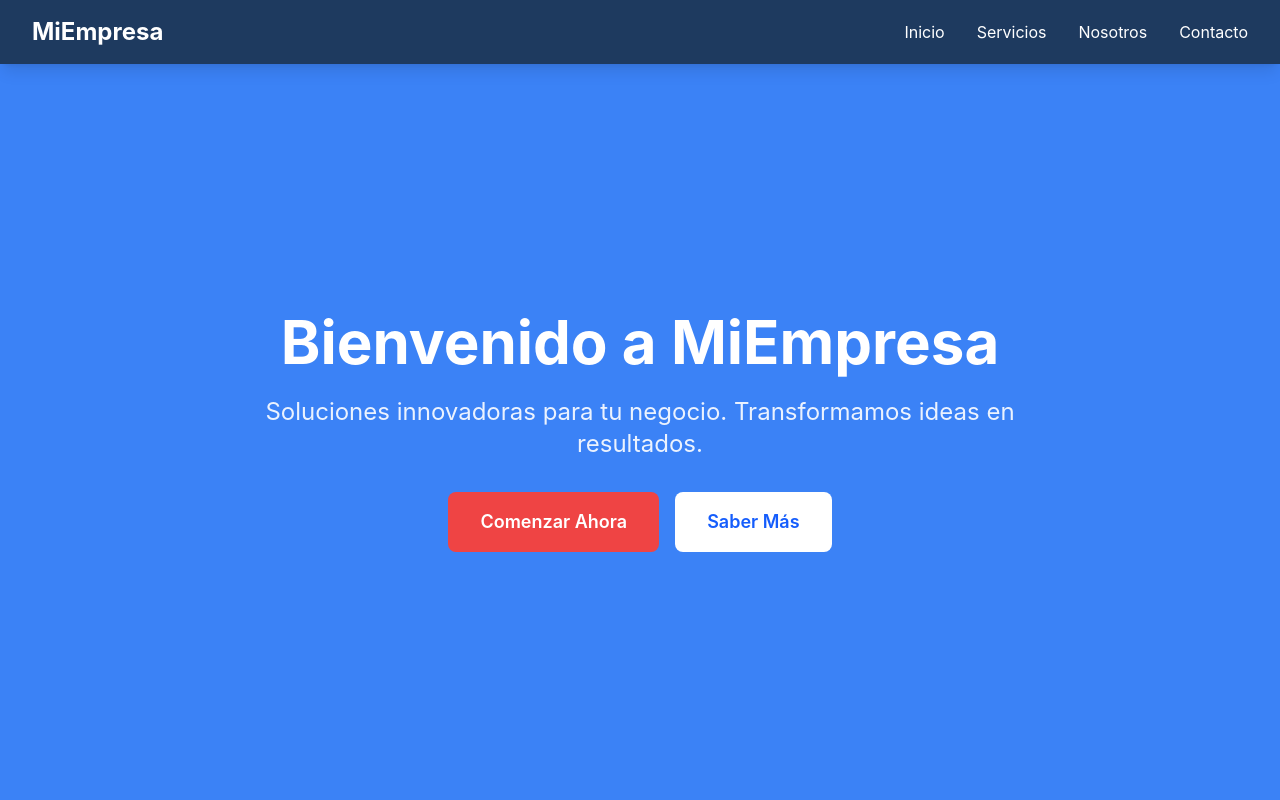
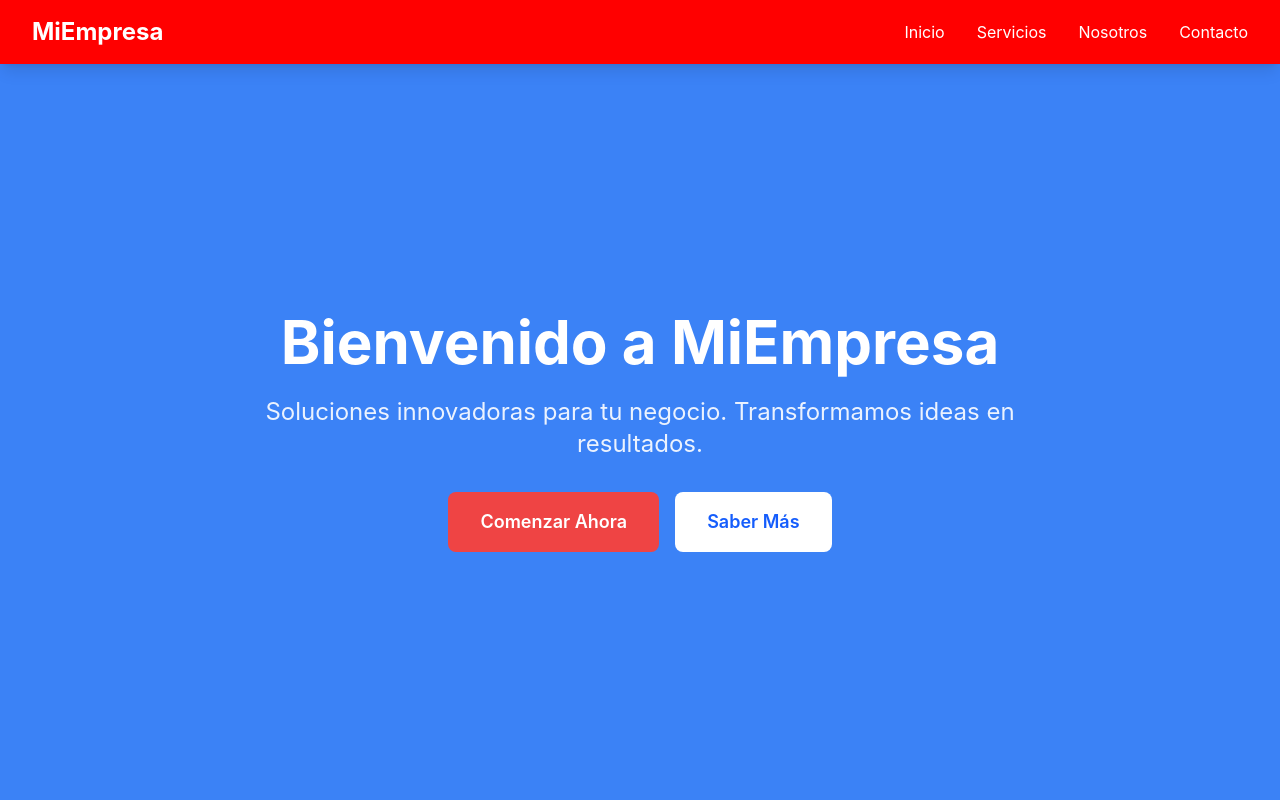
Before and after one commit to edwinvallejo87/test-site-demo, a Next.js app: page / in a window 1280 px wide. Shown: the top 800 px of the page. Built offline with nearby package versions, Linux system fonts and the light colour scheme.

Commit message:
Auto: Update src/app/globals.css - Cambiar el color de fondo del header a rojo

```diff
--- a/src/app/globals.css
+++ b/src/app/globals.css
@@ -1,7 +1,7 @@
 @import "tailwindcss";
 
 :root {
-  --color-header: #1e3a5f;
+  --color-header: #FF0000;
   --color-banner: #3b82f6;
   --color-primary: #ef4444;
   --color-footer: #1e3a5f;
```
